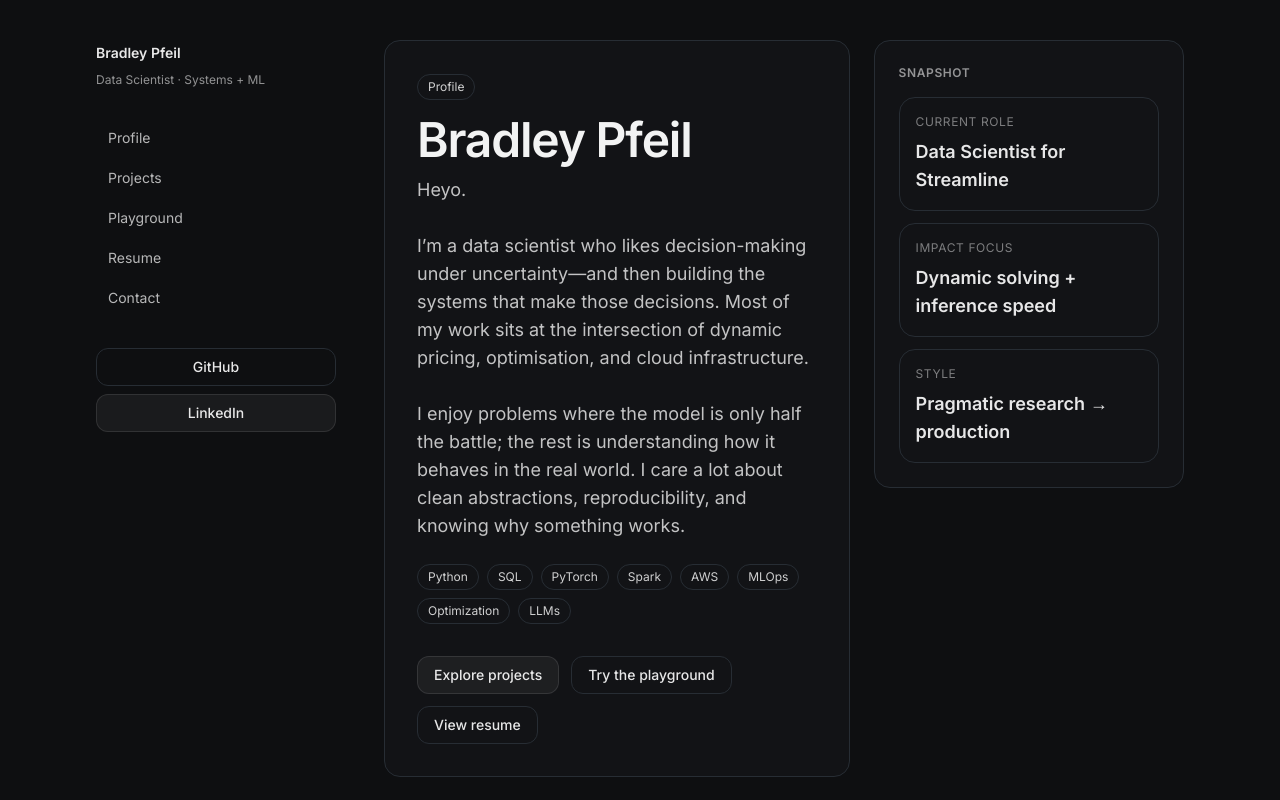
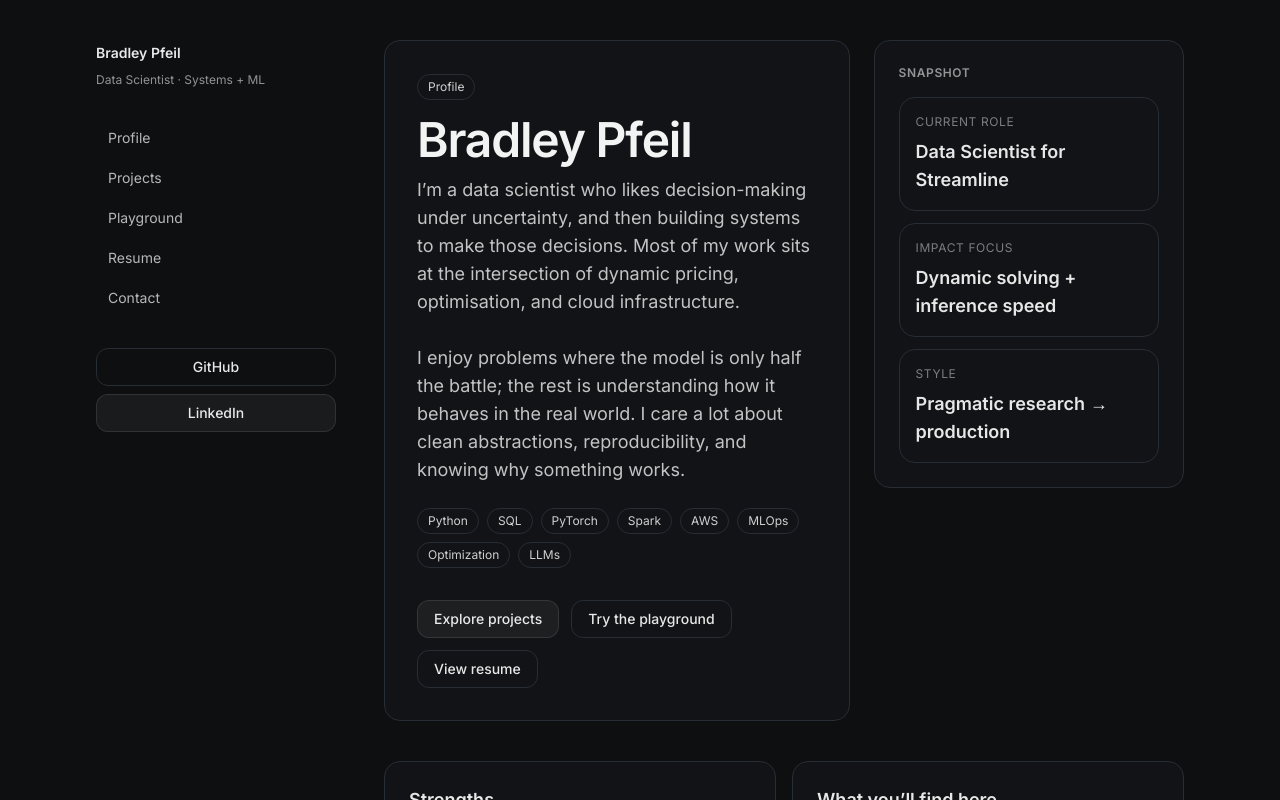
Before and after one commit to Brad-Pfeil/personal-site, a Next.js app: page / in a window 1280 px wide. Shown: the top 800 px of the page. Built offline with nearby package versions, Linux system fonts and the light colour scheme; no server answers.

Commit message:
updated some texts

```diff
--- a/src/app/contact/page.tsx
+++ b/src/app/contact/page.tsx
@@ -14,9 +14,6 @@ export default function ContactPage() {
           <div className="text-sm font-semibold text-white/90">Email</div>
           <p className="mt-2 text-sm text-white/70">
             <EmailLink email="Brad180795@gmail.com" />
-          </p>
-          <p className="mt-4 text-sm text-white/65">
-            Tip: include the job title + location + a link to the listing so I can respond quickly.
           </p>
         </div>
 
--- a/src/app/page.tsx
+++ b/src/app/page.tsx
@@ -32,10 +32,7 @@ export default function HomePage() {
             Bradley Pfeil
           </h1>
           <p className="mt-3 max-w-2xl text-white/75 md:text-lg">
-            Heyo.
-            <br />
-            <br />
-            I’m a data scientist who likes decision-making under uncertainty—and then building the systems that make those decisions. Most of my work sits at the intersection of dynamic pricing, optimisation, and cloud infrastructure.
+            I’m a data scientist who likes decision-making under uncertainty, and then building systems to make those decisions. Most of my work sits at the intersection of dynamic pricing, optimisation, and cloud infrastructure.
             <br />
             <br />
             I enjoy problems where the model is only half the battle; the rest is understanding how it behaves in the real world. I care a lot about clean abstractions, reproducibility, and knowing why something works.
--- a/src/app/playground/page.tsx
+++ b/src/app/playground/page.tsx
@@ -14,14 +14,14 @@ const demos = [
     blurb: "Tune learning rate and see convergence (or divergence) in real time.",
   },
   {
+    href: "/playground/mdp-gridworld",
+    title: "Gridworld MDP",
+    blurb: "Draw walls, add transition noise, and compute the optimal policy via value iteration.",
+  },
+  {
     href: "/playground/ab-test",
     title: "A/B inference simulator",
     blurb: "Traffic, effect size, and Bayesian posterior.",
-  },
-  {
-    href: "/playground/mdp-gridworld",
-    title: "Gridworld MDP",
-    blurb: "Draw walls, add transition noise, and compute the optimal policy via value iteration.",
   }
 ] as const;
 
@@ -30,7 +30,7 @@ export default function PlaygroundPage() {
     <div className="space-y-8">
       <PageHeader
         title="Playground"
-        subtitle="Small interactive labs: iterate, measure, and make decisions under uncertainty."
+        subtitle="Small interactive labs: iterate, measure, and see how the simulation changes."
       />
 
       <div className="grid gap-4 md:grid-cols-3">
--- a/src/app/projects/page.tsx
+++ b/src/app/projects/page.tsx
@@ -9,7 +9,7 @@ export default async function ProjectsPage() {
     <div className="space-y-8">
       <PageHeader
         title="Projects"
-        subtitle="High-signal deep dives. Each page focuses on decisions, tradeoffs, and measurable outcomes—not fluff."
+        subtitle="Have a look at some of my personal projects. Checkout my GitHub for more."
         right={
           <a className="btn" href="https://github.com/Brad-Pfeil" target="_blank" rel="noreferrer">
             View GitHub
```
